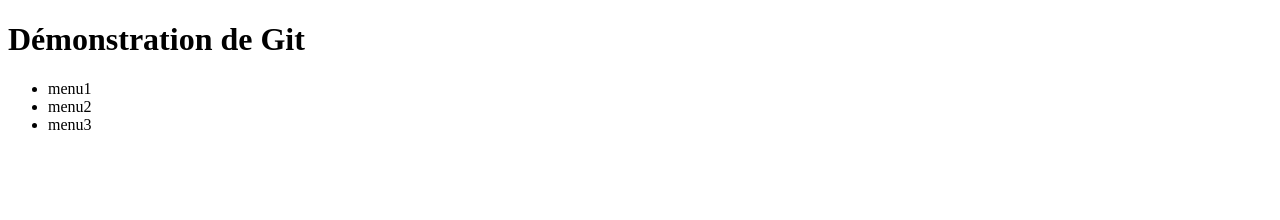
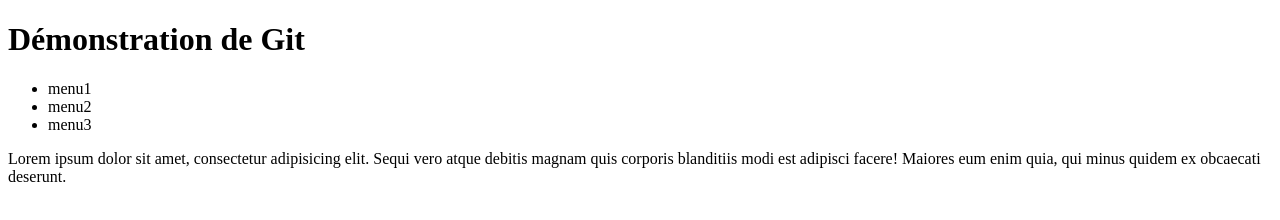
Before and after one commit to VivierCyril/demoGit, a plain HTML site: page index.html in a window 1280 px wide. Drawn offline with Linux system fonts and the light colour scheme.

Commit message:
ajout/modification des fichier indexé

```diff
--- a/index.html
+++ b/index.html
@@ -14,6 +14,10 @@
         <li>menu2</li>
         <li>menu3</li>
     </ul>
+
+    <p>
+        Lorem ipsum dolor sit amet, consectetur adipisicing elit. Sequi vero atque debitis magnam quis corporis blanditiis modi est adipisci facere! Maiores eum enim quia, qui minus quidem ex obcaecati deserunt.
+    </p>
 </body>
 
 </html>
--- a/style.css
+++ b/style.css
@@ -2,3 +2,8 @@ h1 {
     color: #CCC;
     font-size: 1.5em;
 }
+
+p {
+    border: 15px 10px;
+    line-height: 1.2em;
+}
```
